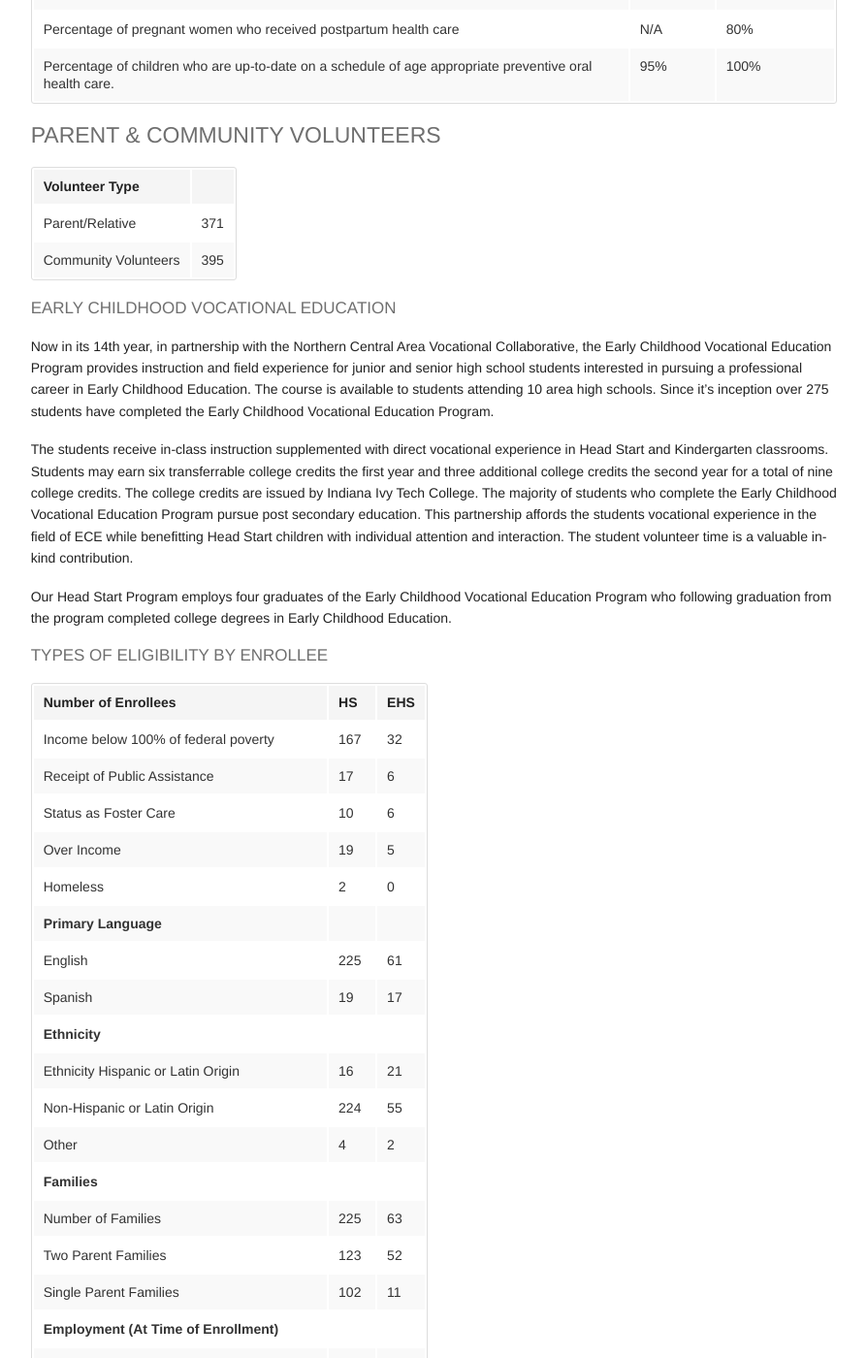
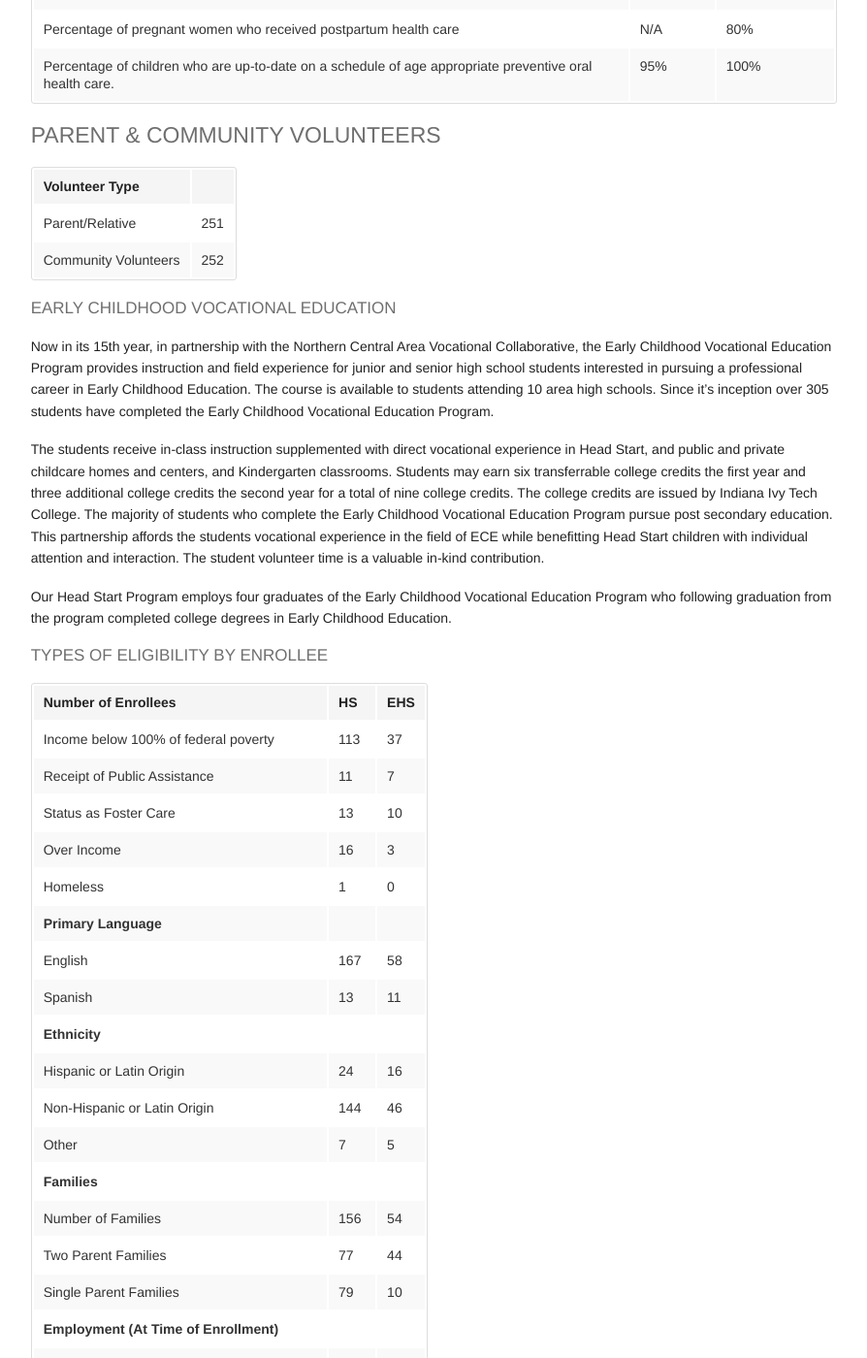
Before and after one commit to leviwilson/marshall-starke.org, a Jekyll site: the page built from report/children.md, in a window 1280 px wide and 1400 px high, scrolled down 2618 px. Shown: the whole window at 97% size, without its empty margins (260-1154 px from the left). Built offline with Jekyll 4.4.1, drawn with Linux system fonts in a browser that asks for light colours; nearby versions of some CDN libraries; some of the changed text lies outside the part shown.

Commit message:
update children numbers for hs / ehs programs

```diff
--- a/report/children.md
+++ b/report/children.md
@@ -146,19 +146,19 @@ All local and state fire, health, and sanitation inspections reported no concern
     <tbody>
       <tr>
           <td>Parent/Relative</td>
-          <td>371</td>
+          <td>251</td>
       </tr>
       <tr>
           <td>Community Volunteers</td>
-          <td>395</td>
+          <td>252</td>
       </tr>
     </tbody>
 </table>
 
 <h5 class="subheader">EARLY CHILDHOOD VOCATIONAL EDUCATION</h5>
-Now in its 14th year, in partnership with the Northern Central Area Vocational Collaborative, the Early Childhood Vocational Education Program provides instruction and field experience for junior and senior high school students interested in pursuing a professional career in Early Childhood Education. The course is available to students attending 10 area high schools. Since it's inception over 275 students have completed the Early Childhood Vocational Education Program.
+Now in its 15th year, in partnership with the Northern Central Area Vocational Collaborative, the Early Childhood Vocational Education Program provides instruction and field experience for junior and senior high school students interested in pursuing a professional career in Early Childhood Education. The course is available to students attending 10 area high schools. Since it's inception over 305 students have completed the Early Childhood Vocational Education Program.
 
-The students receive in-class instruction supplemented with direct vocational experience in Head Start and Kindergarten classrooms. Students may earn six transferrable college credits the first year and three additional college credits the second year for a total of nine college credits. The college credits are issued by Indiana Ivy Tech College. The majority of students who complete the Early Childhood Vocational Education Program pursue post secondary education. This partnership affords the students vocational experience in the field of ECE while benefitting Head Start children with individual attention and interaction. The student volunteer time is a valuable in-kind contribution.
+The students receive in-class instruction supplemented with direct vocational experience in Head Start, and public and private childcare homes and centers, and Kindergarten classrooms. Students may earn six transferrable college credits the first year and three additional college credits the second year for a total of nine college credits. The college credits are issued by Indiana Ivy Tech College. The majority of students who complete the Early Childhood Vocational Education Program pursue post secondary education. This partnership affords the students vocational experience in the field of ECE while benefitting Head Start children with individual attention and interaction. The student volunteer time is a valuable in-kind contribution.
 
 Our Head Start Program employs four graduates of the Early Childhood Vocational Education Program who following graduation from the program completed college degrees in Early Childhood Education.
 
@@ -174,86 +174,86 @@ Our Head Start Program employs four graduates of the Early Childhood Vocational
   <tbody>
     <tr>
       <td>Income below 100% of federal poverty</td>
-      <td>167</td>
-      <td>32</td>
+      <td>113</td>
+      <td>37</td>
     </tr>
     <tr>
       <td>Receipt of Public Assistance</td>
-      <td>17</td>
-      <td>6</td>
+      <td>11</td>
+      <td>7</td>
     </tr>
     <tr>
       <td>Status as Foster Care</td>
+      <td>13</td>
       <td>10</td>
-      <td>6</td>
     </tr>
     <tr>
       <td>Over Income</td>
-      <td>19</td>
-      <td>5</td>
+      <td>16</td>
+      <td>3</td>
     </tr>
     <tr>
       <td>Homeless</td>
-      <td>2</td>
+      <td>1</td>
       <td>0</td>
     </tr>
     <tr><td><strong>Primary Language</strong></td><td>&nbsp;</td><td>&nbsp;</td></tr>
     <tr>
       <td>English</td>
-      <td>225</td>
-      <td>61</td>
+      <td>167</td>
+      <td>58</td>
     </tr>
     <tr>
       <td>Spanish</td>
-      <td>19</td>
-      <td>17</td>
+      <td>13</td>
+      <td>11</td>
     </tr>
     <tr><td><strong>Ethnicity</strong></td><td>&nbsp;</td><td>&nbsp;</td></tr>
     <tr>
-      <td>Ethnicity Hispanic or Latin Origin</td>
+      <td>Hispanic or Latin Origin</td>
+      <td>24</td>
       <td>16</td>
-      <td>21</td>
     </tr>
     <tr>
       <td>Non-Hispanic or Latin Origin</td>
-      <td>224</td>
-      <td>55</td>
+      <td>144</td>
+      <td>46</td>
     </tr>
     <tr>
       <td>Other</td>
-      <td>4</td>
-      <td>2</td>
+      <td>7</td>
+      <td>5</td>
     </tr>
     <tr><td><strong>Families</strong></td><td>&nbsp;</td><td>&nbsp;</td></tr>
     <tr>
       <td>Number of Families</td>
-      <td>225</td>
-      <td>63</td>
+      <td>156</td>
+      <td>54</td>
     </tr>
     <tr>
       <td>Two Parent Families</td>
-      <td>123</td>
-      <td>52</td>
+      <td>77</td>
+      <td>44</td>
     </tr>
     <tr>
       <td>Single Parent Families</td>
-      <td>102</td>
-      <td>11</td>
+      <td>79</td>
+      <td>10</td>
     </tr>
     <tr><td><strong>Employment (At Time of Enrollment)</strong></td><td>&nbsp;</td><td>&nbsp;</td></tr>
     <tr><td><strong>Percentage of Two Parent Families with:</strong></td><td>&nbsp;</td><td>&nbsp;</td></tr>
     <tr>
       <td>One or Both Parents Employed</td>
-      <td>89%</td>
-      <td>88%</td>
+      <td>87%</td>
+      <td>86%</td>
     </tr>
     <tr><td><strong>Percentage of Single Parent Families with:</strong></td><td>&nbsp;</td><td>&nbsp;</td></tr>
     <tr>
       <td>Parent Employed</td>
+      <td>45%</td>
       <td>50%</td>
-      <td>45%</td>
     </tr>
   </tbody>
 </table>
 
-Eighty-four (84) percent of our Head Start families and 83% of our Early Head Start families have a parent who graduated from high school.
+Eighty-two (82) percent of our Head Start families and 56% of our Early Head Start families have a parent who graduated from high school.
```
